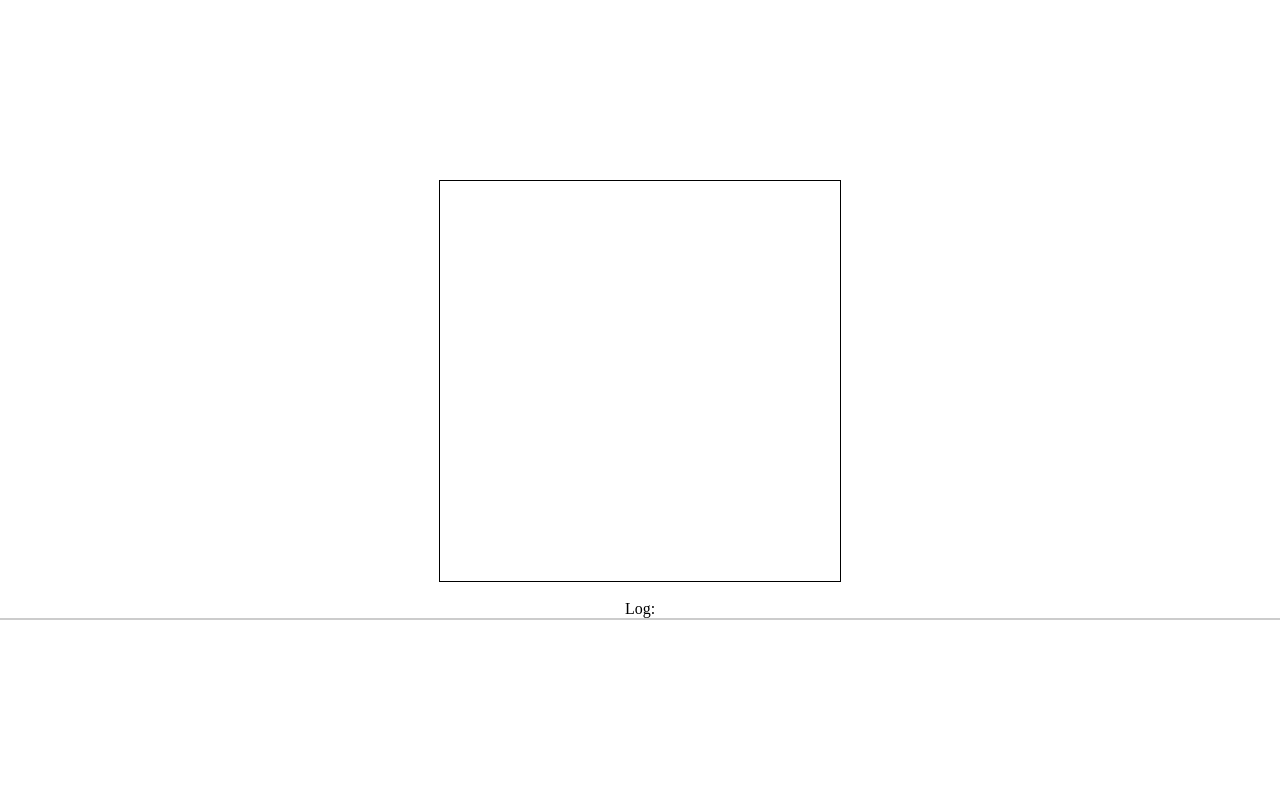
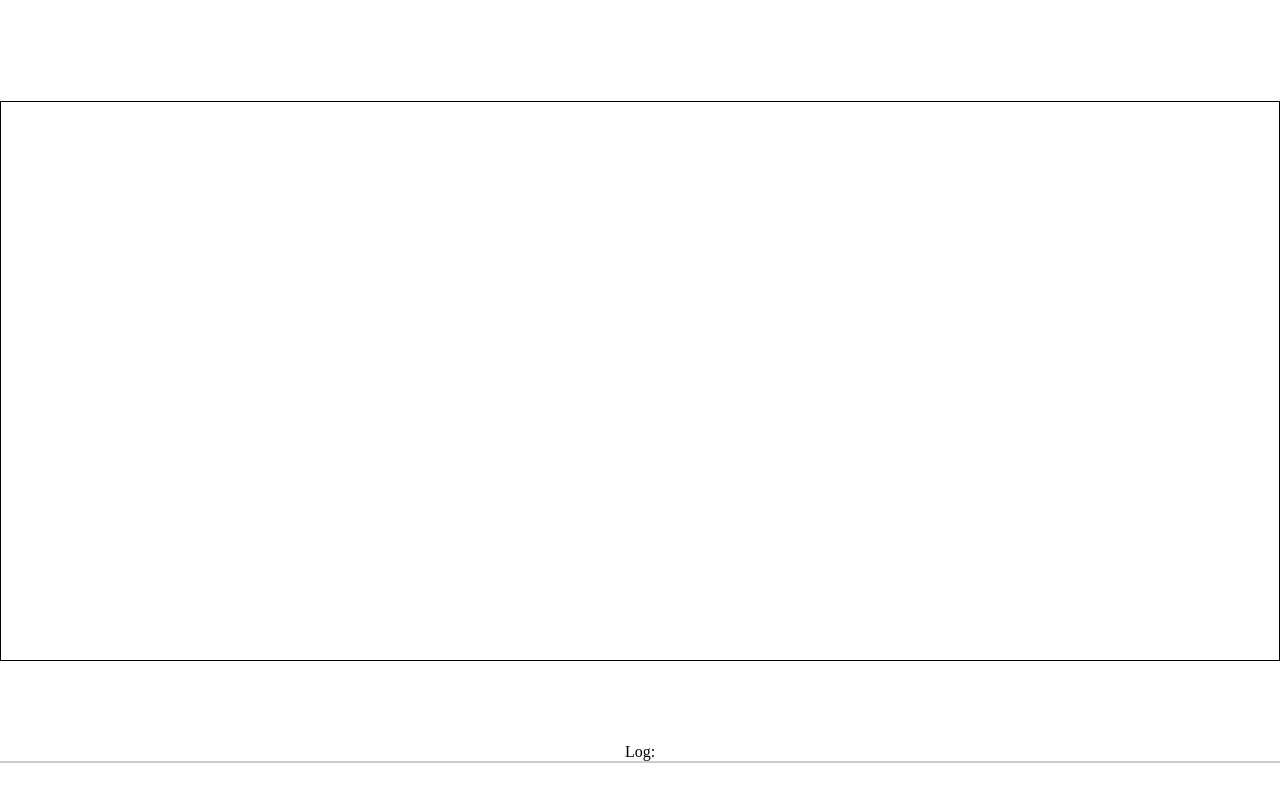
Before and after one commit to aeriallistique/canvasdrawingonmobile, a plain HTML site: page index.html in a window 1280 px wide. Drawn offline with Linux system fonts and the light colour scheme.

Commit message:
Update style.css

```diff
--- a/style.css
+++ b/style.css
@@ -12,3 +12,10 @@ body{
     justify-content: center;
     align-items: center;
 }
+
+#canvas{
+    width: 100%;
+    height: 70%;
+    margin: 4rem;
+    border: 1px solid black;
+}
```
